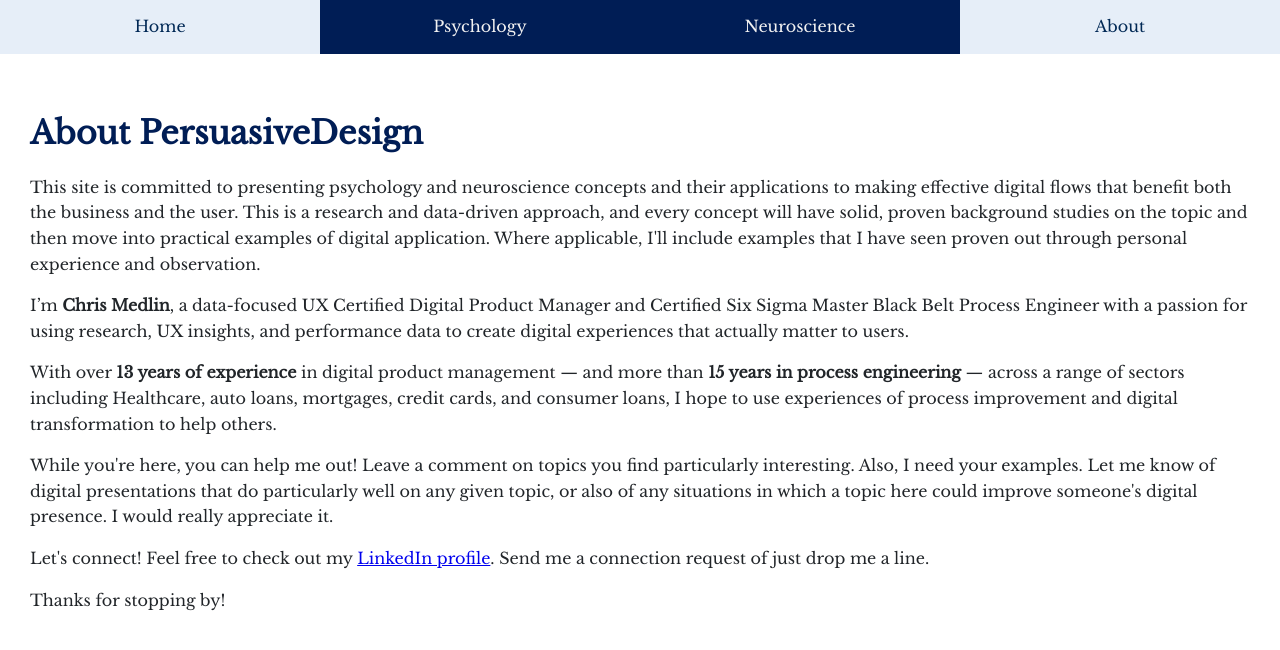
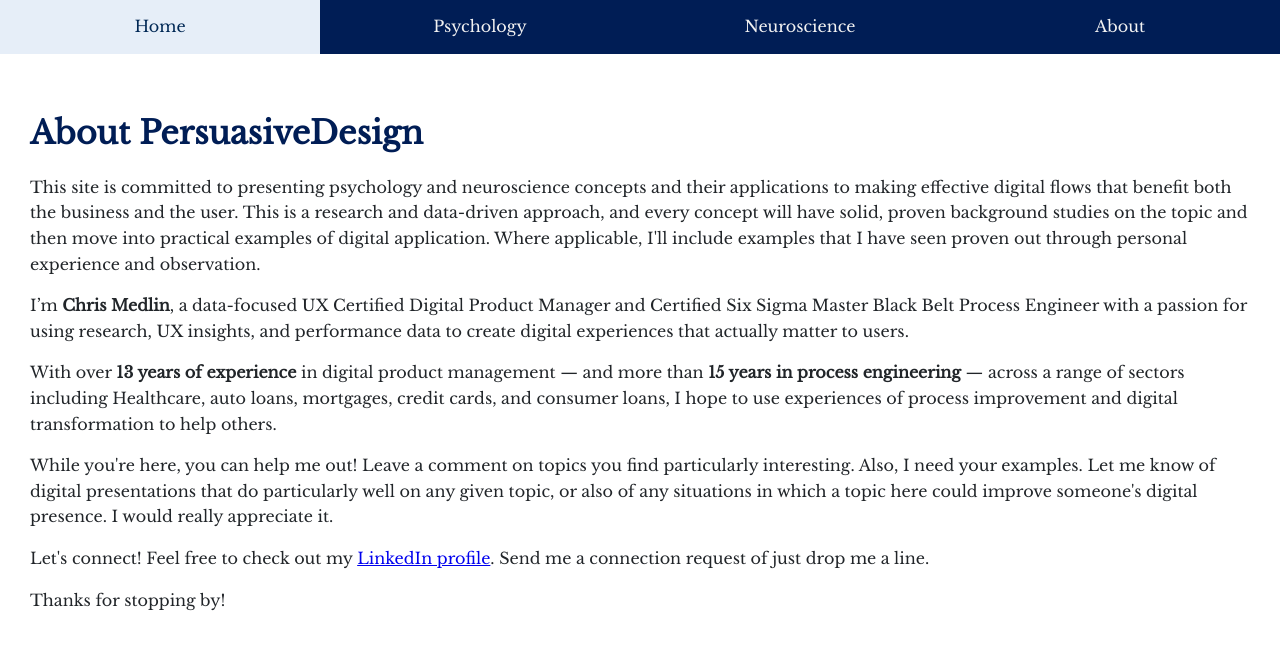
Before and after one commit to apataphobia/persuasivedesign, a Jekyll site: the page built from aboutme.html, in a window 1280 px wide. Shown: the top 650 px of the page. Built offline with Jekyll 4.4.1, drawn with Linux system fonts in a browser that asks for light colours.

Commit message:
correct aboutme link

```diff
--- a/_includes/nav.html
+++ b/_includes/nav.html
@@ -19,8 +19,8 @@
       </a>
     </li>
     <li>
-      <a href="{{ '/aboutme.html' | relative_url }}"
-         {% if page.url == '/aboutme.html' %}class="active"{% endif %}>
+      <a href="{{ '/about.html' | relative_url }}"
+         {% if page.url == '/about.html' %}class="active"{% endif %}>
         About
       </a>
     </li>
```
